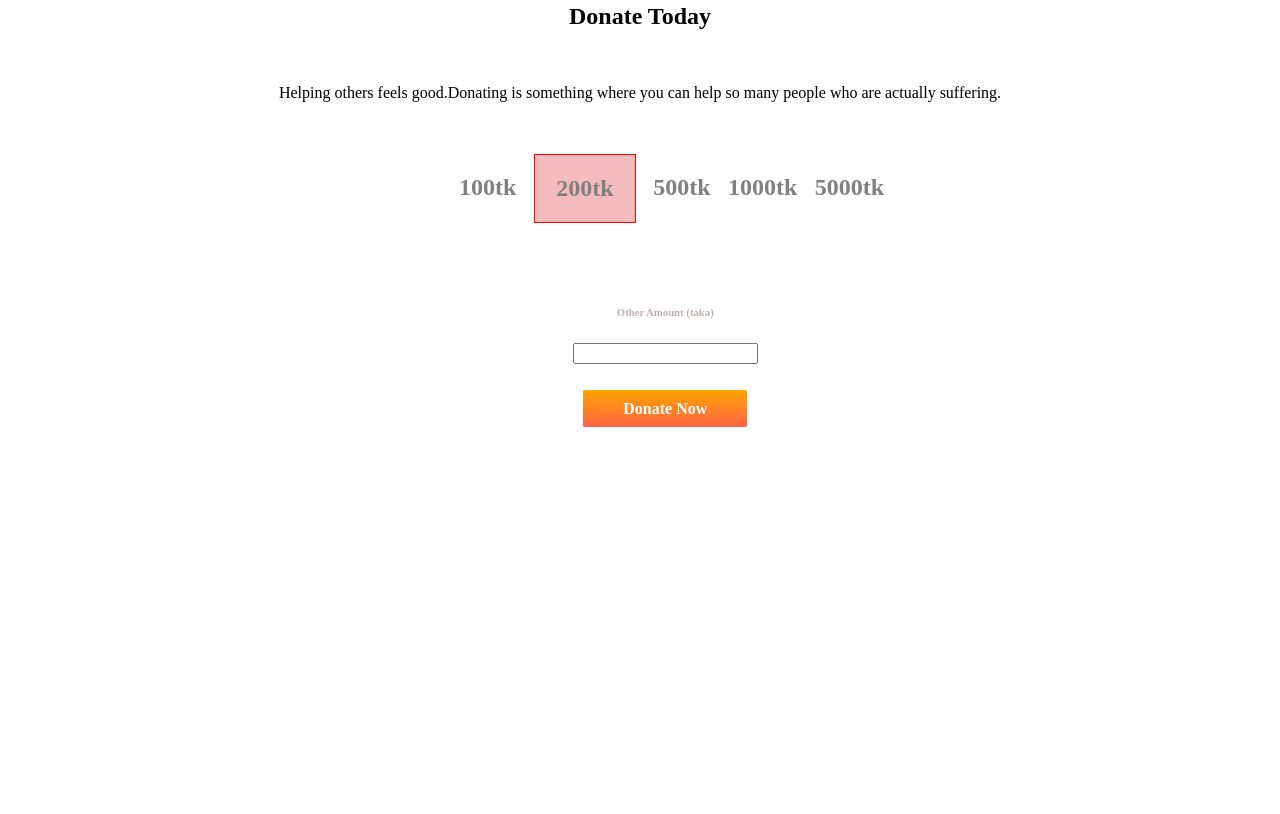
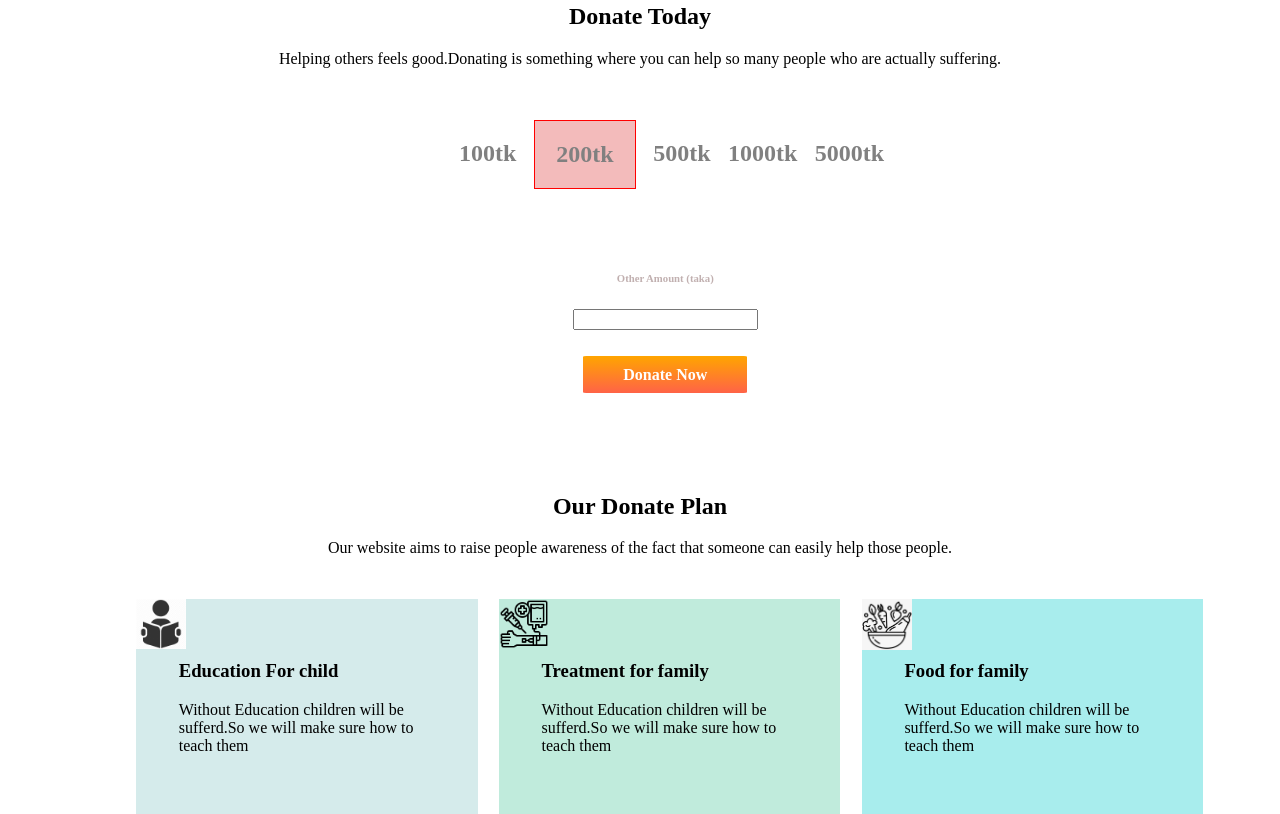
Before and after one commit to Mrstanzim/donation-page, a plain HTML site: page index.html in a window 1280 px wide. Shown: the part 488-1302 px from the top of the page. Before the commit the page ends 931 px from the top, so only its background shows below. Drawn offline with Linux system fonts and the light colour scheme.

Commit message:
icon added

```diff
--- a/index.html
+++ b/index.html
@@ -29,7 +29,7 @@
     </section>
     <section>
         <div class="view-button">
-            <h1> Donate Today</h1><br>
+            <h1> Donate Today</h1>
             <p>Helping others feels good.Donating is something where you can help so many people who are actually
                 suffering.
             </p>
@@ -43,8 +43,8 @@
             <h2>1000tk</h2>
             <h2>5000tk</h2>
         </div>
+    </section>
     <section>
-
         <div class="input">
 
             <h6>Other Amount (taka)</h6>
@@ -54,7 +54,32 @@
 
         </div>
     </section>
+    <div class="view-button">
+
+        <h2> Our Donate Plan</h2>
+        <p>Our website aims to raise people awareness of the fact that someone can easily help those people.
+        </p>
+
+    </div>
+    <div class="section">
+        <div class="half-width">
+            <h3> Education For child</h3>
+            <p>Without Education children will be sufferd.So we will make sure how to teach them</p>
+        </div>
+        <div class="main-width">
+            <h3> Treatment for family</h3>
+            <p>Without Education children will be sufferd.So we will make sure how to teach them</p>
+        </div>
+        <div class="full-width">
+            <h3> Food for family</h3>
+            <p>Without Education children will be sufferd.So we will make sure how to teach them</p>
+        </div>
+
+    </div>
     </section>
+
+
+
 </body>
 
 </html>
--- a/style.css
+++ b/style.css
@@ -58,16 +58,55 @@
     background-color: rgb(243, 187, 187);
 }
 
+.half-width {
+    width: 50%;
+    justify-content: space-between;
+    display: block;
+    padding: 4%;
+    margin-right: 2%;
+    background-color: rgb(213, 235, 235);
+    background-image: url(a382ed0399433ca45742cfcb60c3691e--school-icon-icon-png.jpg);
+    background-repeat: no-repeat;
+    background-size: 50px;
+}
 
+.full-width {
+    width: 50%;
+    justify-content: space-between;
+    display: block;
+    padding: 4%;
+    background-color: rgb(168, 237, 237);
+    margin-left: 2%;
+    background-image: url(263-2632565_open-healthy-food-icon-png.png);
+    background-repeat: no-repeat;
+    background-size: 50px;
+}
 
-
+.main-width {
+    width: 50%;
+    justify-content: space-between;
+    display: block;
+    padding: 4%;
+    background-color: rgb(192, 235, 220);
+    background-image: url(3027435.png);
+    background-repeat: no-repeat;
+    background-size: 50px;
+}
 
 h6 {
     color: rgb(193, 176, 176);
     padding-top: 5%;
 }
 
-
+.section {
+    display: flex;
+    margin-left: 10%;
+    position: absolute;
+    justify-content: space-evenly;
+    margin-top: 2%;
+    margin-right: 6%;
+    border-radius: 2%;
+}
 
 
 
```
Also changed, not shown: 263-2632565_open-healthy-food-icon-png.png (added), 3027435.png (added), a382ed0399433ca45742cfcb60c3691e--school-icon-icon-png.jpg (added). Lines whose indentation alone changed are shown as unchanged.
